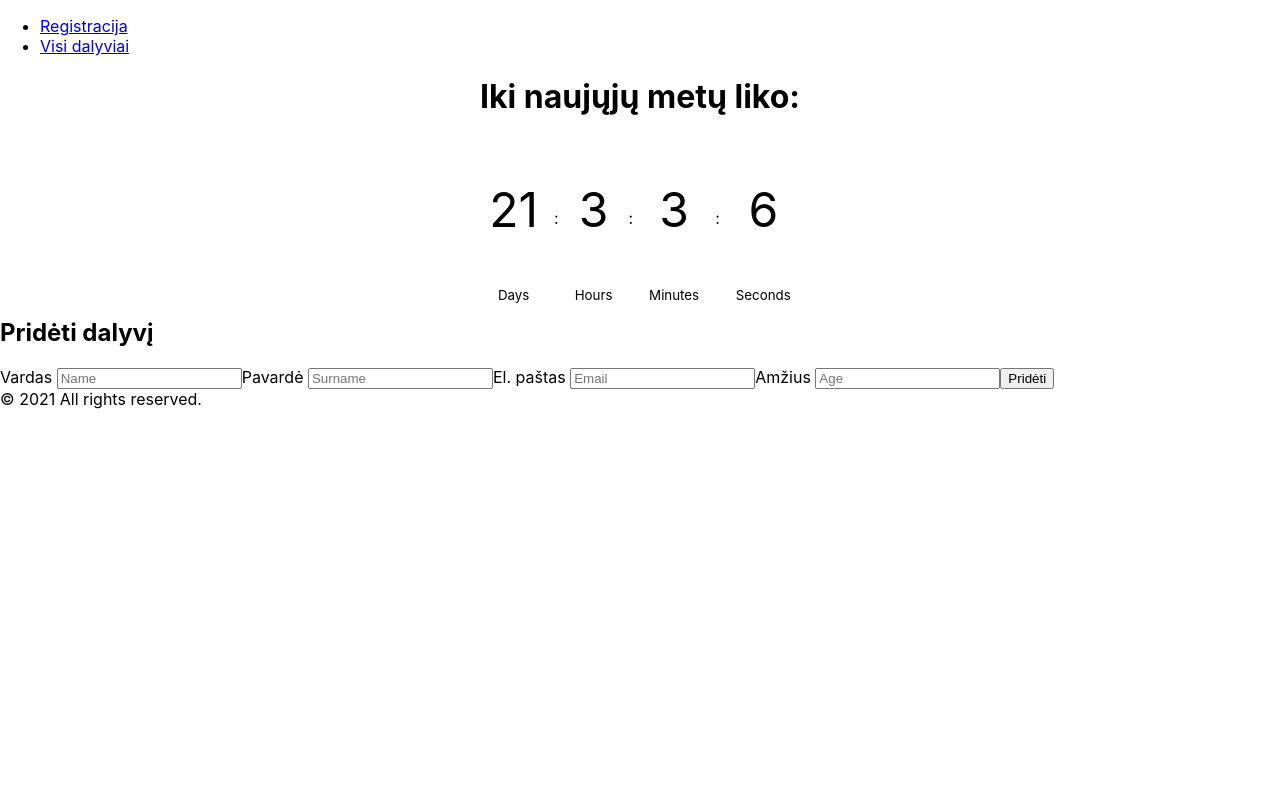
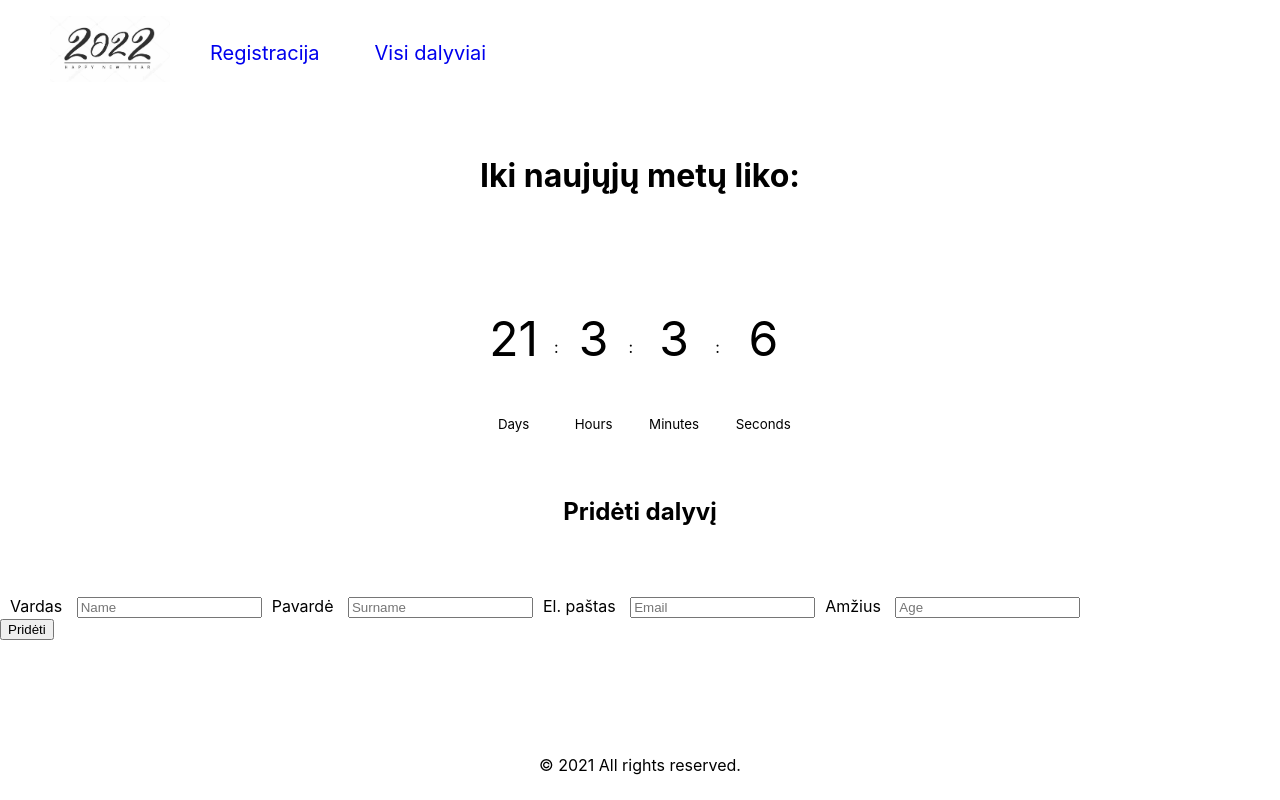
Before and after one commit to Kriauciunas/VIGI-3-baigiamasis, a React (Create React App) app in the folder 1_frontend/: page / in a window 1280 px wide. Built offline with nearby package versions, Linux system fonts and the light colour scheme.

Commit message:
working with style

```diff
--- a/1_frontend/src/App.css
+++ b/1_frontend/src/App.css
@@ -1,42 +1,3 @@
-.App {
-  text-align: center;
-}
-
-.App-logo {
-  height: 40vmin;
-  pointer-events: none;
-}
-
-@media (prefers-reduced-motion: no-preference) {
-  .App-logo {
-    animation: App-logo-spin infinite 20s linear;
-  }
-}
-
-.App-header {
-  background-color: #282c34;
-  min-height: 100vh;
-  display: flex;
-  flex-direction: column;
-  align-items: center;
-  justify-content: center;
-  font-size: calc(10px + 2vmin);
-  color: white;
-}
-
-.App-link {
-  color: #61dafb;
-}
-
-@keyframes App-logo-spin {
-  from {
-    transform: rotate(0deg);
-  }
-  to {
-    transform: rotate(360deg);
-  }
-}
-
 .clock {
   display: flex;
   justify-content: center;
@@ -69,3 +30,50 @@
 .new {
   padding: 50px;
 }
+
+footer {
+  text-align: center;
+  position: fixed;
+  bottom: 5px;
+  width: 100%;
+  height: 40px;
+}
+
+.header {
+  box-sizing: border-box;
+  width: auto;
+  text-align: left;
+}
+.company {
+  float: left;
+  max-width: 120px;
+  padding: 0px 0px 10px 50px;
+}
+
+.nav li {
+  display: inline-block;
+
+  padding: 25px 15px 20px 40px;
+  cursor: pointer;
+  margin: 0 auto;
+}
+.nav a {
+  font-size: 20px;
+  text-decoration: none;
+}
+.nav a:hover {
+  color: brown;
+}
+
+h1 {
+  text-align: center;
+  padding: 50px;
+}
+
+.label {
+  padding: 0 10px 0 10px;
+}
+h2 {
+  text-align: center;
+  padding: 50px;
+}
--- a/1_frontend/src/App.js
+++ b/1_frontend/src/App.js
@@ -14,7 +14,6 @@ function App() {
         <Route path='/' element={<AdminPage />} />
         <Route path='/users' element={<UsersPage />} />
       </Routes>
-
       <Footer />
     </Router>
   );
--- a/1_frontend/src/components/Form.jsx
+++ b/1_frontend/src/components/Form.jsx
@@ -3,7 +3,10 @@ import React from 'react';
 const Form = ({ state, handleChange }) => {
   return (
     <>
-      <label htmlFor='name'>Vardas </label>
+      <main className='form'>
+        <label className='label' htmlFor='name'>
+          Vardas{' '}
+        </label>
         <input
           type='text'
           name='name'
@@ -13,7 +16,9 @@ const Form = ({ state, handleChange }) => {
           onChange={(e) => handleChange(e)}
         />
 
-      <label htmlFor='surname'>Pavardė </label>
+        <label className='label' htmlFor='surname'>
+          Pavardė{' '}
+        </label>
         <input
           type='text'
           name='surname'
@@ -23,7 +28,9 @@ const Form = ({ state, handleChange }) => {
           onChange={(e) => handleChange(e)}
         />
 
-      <label htmlFor='email'>El. paštas </label>
+        <label className='label' htmlFor='email'>
+          El. paštas{' '}
+        </label>
         <input
           type='email'
           name='email'
@@ -33,7 +40,9 @@ const Form = ({ state, handleChange }) => {
           required
         />
 
-      <label htmlFor='age'>Amžius </label>
+        <label className='label' htmlFor='age'>
+          Amžius{' '}
+        </label>
         <input
           type='number'
           name='age'
@@ -42,6 +51,7 @@ const Form = ({ state, handleChange }) => {
           onChange={(e) => handleChange(e)}
           required
         />
+      </main>
     </>
   );
 };
--- a/1_frontend/src/components/Header.jsx
+++ b/1_frontend/src/components/Header.jsx
@@ -1,10 +1,14 @@
 import { Link } from 'react-router-dom';
+import logo from '../img/newYear.jpg';
 
 const Header = () => {
   return (
     <header>
-      <nav>
-        <ul>
+      <div className='header'>
+        <div>
+          <img class='company' src={logo} alt='logo' />
+        </div>
+        <ul className='nav'>
           <li>
             <Link to='/'>Registracija</Link>
           </li>
@@ -12,7 +16,7 @@ const Header = () => {
             <Link to='/users'>Visi dalyviai</Link>
           </li>
         </ul>
-      </nav>
+      </div>
     </header>
   );
 };
--- a/1_frontend/src/components/NewUser.jsx
+++ b/1_frontend/src/components/NewUser.jsx
@@ -1,7 +1,7 @@
 import React, { useReducer } from 'react';
 import axios from 'axios';
 import Form from './Form';
-
+import './Styles/NewUser.css';
 // Axios
 
 axios.defaults.baseURL = 'http://localhost:5000';
@@ -50,7 +50,9 @@ const NewUser = ({ setUsersState }) => {
 
       <Form state={state} handleChange={handleChange} />
 
-      <input onClick={addUser} type='submit' value='Pridėti' />
+      <button onClick={addUser} type='submit'>
+        Pridėti
+      </button>
     </section>
   );
 };
--- /dev/null
+++ b/1_frontend/src/components/Styles/NewUser.css
@@ -0,0 +1,6 @@
+.add {
+  display: flex;
+  align-items: center;
+  justify-content: center;
+  padding: 30px;
+}
--- /dev/null
+++ b/1_frontend/src/components/Styles/Table.css
@@ -0,0 +1,11 @@
+table {
+  margin: auto;
+  border-collapse: collapse;
+  width: 80%;
+}
+th,
+td {
+  padding: 8px;
+  text-align: left;
+  border-bottom: 1px solid #ddd;
+}
--- /dev/null
+++ b/1_frontend/src/components/Styles/UpdateUser.css
@@ -0,0 +1,19 @@
+.update {
+  display: flex;
+  align-items: center;
+  justify-content: center;
+  padding: 30px;
+}
+.updateBtn {
+  display: block;
+  margin: 0 auto;
+  background-color: #2487ce;
+  color: white;
+  padding: 5px 15px;
+  border-radius: 5px;
+}
+
+.updateBtn:hover {
+  background-color: #16507b;
+  color: white;
+}
--- a/1_frontend/src/components/Table.jsx
+++ b/1_frontend/src/components/Table.jsx
@@ -1,6 +1,6 @@
 import React from 'react';
 import axios from 'axios';
-
+import './Styles/Table.css';
 // Axios
 
 axios.defaults.baseURL = 'http://localhost:5000';
--- a/1_frontend/src/components/UpdateUser.jsx
+++ b/1_frontend/src/components/UpdateUser.jsx
@@ -1,7 +1,7 @@
 import React, { useReducer } from 'react';
 import axios from 'axios';
 import Form from './Form';
-
+import './Styles/UpdateUser.css';
 // Axios
 axios.defaults.baseURL = 'http://localhost:5000';
 
@@ -59,7 +59,7 @@ const UpdateUser = ({ usersState, setUsersState }) => {
   return (
     <section>
       <h2>Redaguoti dalyvio duomenis</h2>
-      <div>
+      <div className='update'>
         {usersState && (
           <select onChange={(e) => handleSelect(e)}>
             <option key={1} value={''}>
@@ -73,9 +73,13 @@ const UpdateUser = ({ usersState, setUsersState }) => {
           </select>
         )}
         <Form state={state} handleChange={handleChange} />
-
-        <input onClick={updateUser} type='submit' value='Atnaujinti' />
       </div>
+      <input
+        className='updateBtn'
+        onClick={updateUser}
+        type='submit'
+        value='Atnaujinti'
+      />
     </section>
   );
 };
```
Also changed, not shown: 1_frontend/src/components/Styles/Button.css (added, +12 -0 lines), 1_frontend/src/img/newYear.jpg (added). Lines whose indentation alone changed are shown as unchanged.
